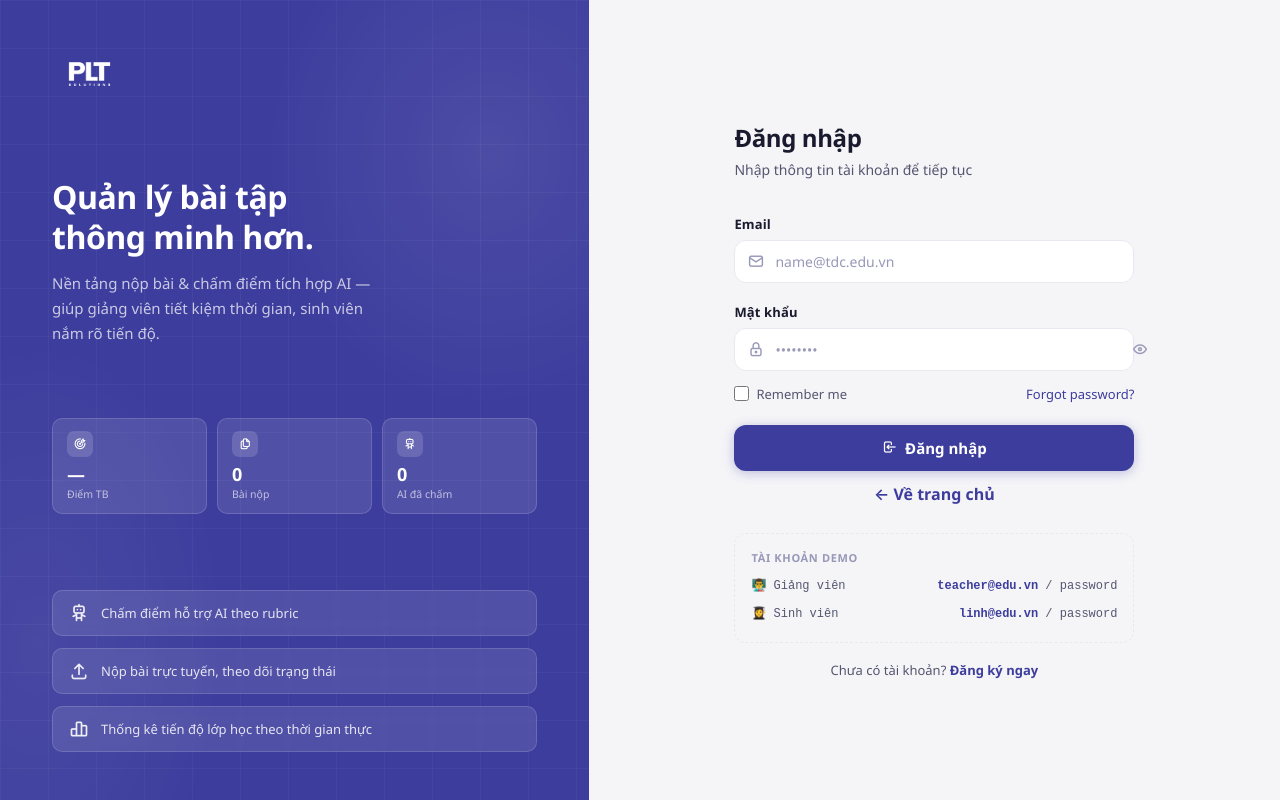
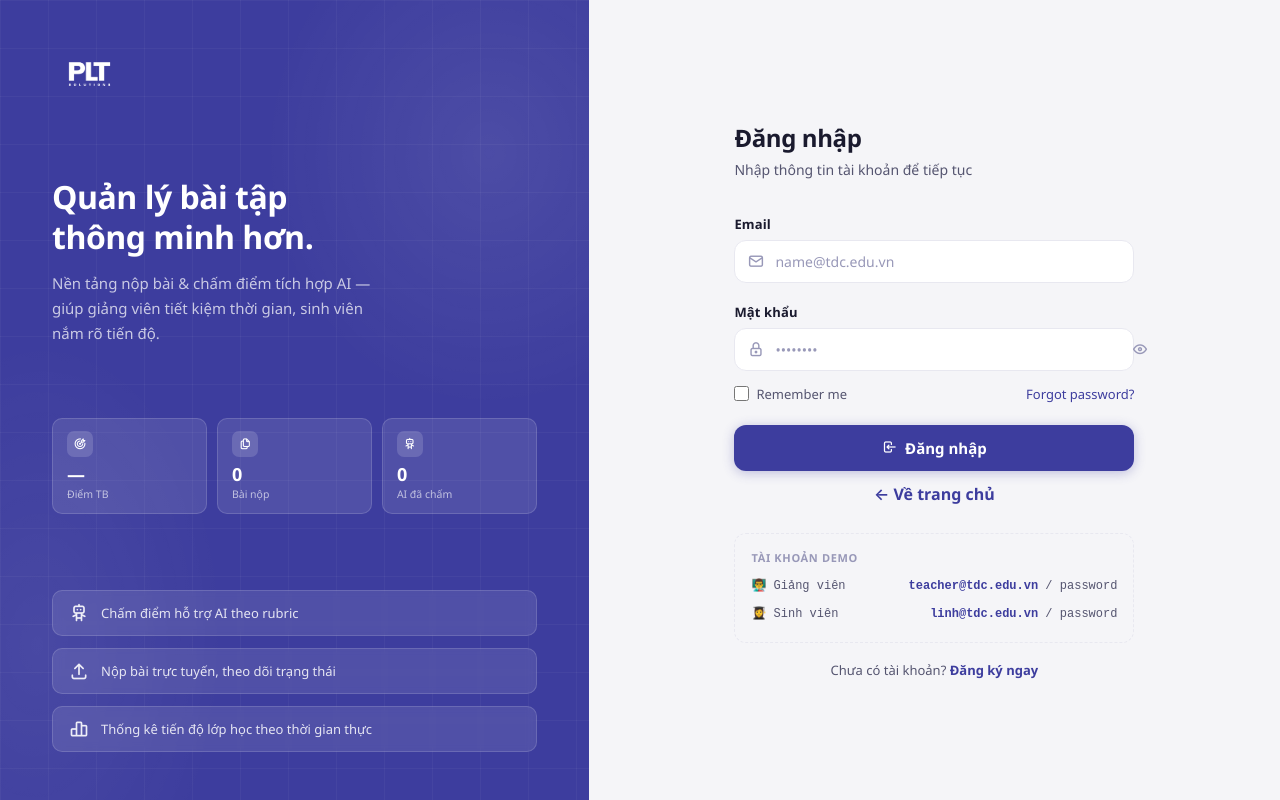
Before and after one commit to rontrank3-commits/assignhub, a PHP site: page /login.php in a window 1280 px wide. Run offline with PHP 8.4, Linux system fonts and the light colour scheme; data comes from the database, SQL or seed files in the repository; data that the repository does not hold is empty.

Commit message:
Update login.php

```diff
--- a/login.php
+++ b/login.php
@@ -536,13 +536,13 @@ if ($_SERVER['REQUEST_METHOD'] === 'POST') {
     <!-- Demo accounts hint -->
     <div class="demo-hint">
       <span class="hint-title"><?= htmlspecialchars(t('Tài khoản demo')) ?></span>
-      <div class="demo-row" onclick="fillDemo('teacher@edu.vn','password')" title="<?= htmlspecialchars(t('Click để điền tự động')) ?>">
+      <div class="demo-row" onclick="fillDemo('teacher@tdc.edu.vn','password')" title="<?= htmlspecialchars(t('Click để điền tự động')) ?>">
         <span>👨‍🏫 <?= htmlspecialchars(t('Giảng viên')) ?></span>
-        <span><strong>teacher@edu.vn</strong> / password</span>
+        <span><strong>teacher@tdc.edu.vn</strong> / password</span>
       </div>
-      <div class="demo-row" onclick="fillDemo('linh@edu.vn','password')" title="<?= htmlspecialchars(t('Click để điền tự động')) ?>">
+      <div class="demo-row" onclick="fillDemo('linh@tdc.edu.vn','password')" title="<?= htmlspecialchars(t('Click để điền tự động')) ?>">
         <span>👩‍🎓 <?= htmlspecialchars(t('Sinh viên')) ?></span>
-        <span><strong>linh@edu.vn</strong> / password</span>
+        <span><strong>linh@tdc.edu.vn</strong> / password</span>
       </div>
     </div>
 
```
